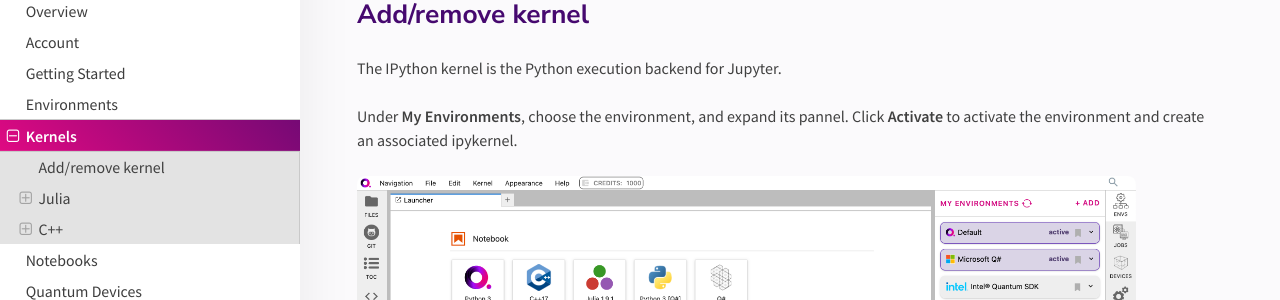
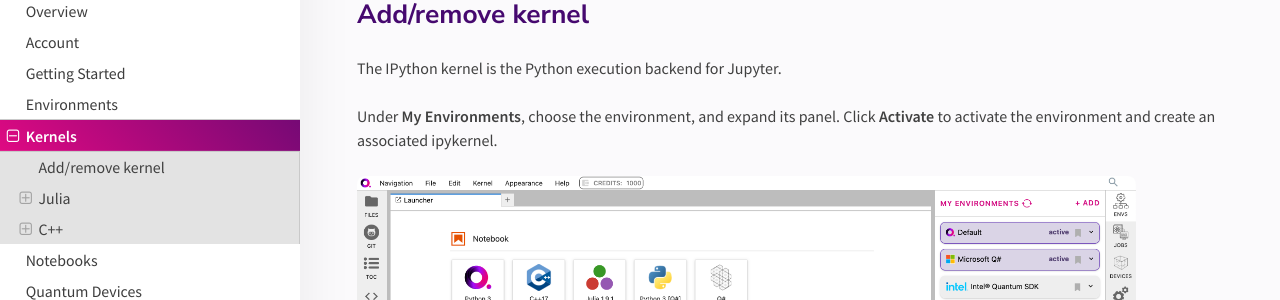
Before and after one commit to qBraid/qBraid-Lab, a Sphinx documentation site: the page built from docs/lab/kernels.rst, in a window 1280 px wide and 900 px high. Shown: the part 174-474 px from the top of the window. Built offline with Sphinx 7.4.7 and the Read the Docs theme 2.0.0, drawn with Linux system fonts in a browser that asks for light colours.

Commit message:
pannel > panel

```diff
--- a/docs/lab/environments.rst
+++ b/docs/lab/environments.rst
@@ -71,7 +71,7 @@ Install environment
 
 \1. In the Environment Manager sidebar, click **Add** to view the environments available to install.
 
-\2. Choose an environment, expand its pannel, and click **Install**.
+\2. Choose an environment, expand its panel, and click **Install**.
 
 .. image:: ../_static/environments/env_install.png
     :width: 90%
@@ -80,7 +80,7 @@ Install environment
 
 |
 
-\3. Once the installation has started, the pannel is moved to the **My Environments** tab.
+\3. Once the installation has started, the panel is moved to the **My Environments** tab.
 Click **Browse Environments** to return to the **My Environments** tab and view its progress.
 
 .. image:: ../_static/environments/env_installing.png
--- a/docs/lab/fire_opal.rst
+++ b/docs/lab/fire_opal.rst
@@ -51,7 +51,7 @@ package.
 
 **2a.** In the Environment Manager sidebar, click **Add** to view the environments available to install.
 
-**2b.** Choose the Fire Opal environment, expand its pannel, and click **Install**.
+**2b.** Choose the Fire Opal environment, expand its panel, and click **Install**.
 
 .. image:: ../_static/environments/env_install_fire_opal.png
    :width: 90%
@@ -60,7 +60,7 @@ package.
 
 |
 
-**2c.** Once the installation has started, the pannel is moved to the **My Environments** tab.
+**2c.** Once the installation has started, the panel is moved to the **My Environments** tab.
 Click **Browse Environments** to return to the **My Environments** tab and view its progress.
 
 .. image:: ../_static/environments/env_installing_fire_opal.png
--- a/docs/lab/kernels.rst
+++ b/docs/lab/kernels.rst
@@ -8,7 +8,7 @@ Add/remove kernel
 
 The IPython kernel is the Python execution backend for Jupyter.
 
-Under **My Environments**, choose the environment, and expand its pannel.
+Under **My Environments**, choose the environment, and expand its panel.
 Click **Activate** to activate the environment and create an associated ipykernel.
 
 .. image:: ../_static/notebooks/kernel_activate.png
```
